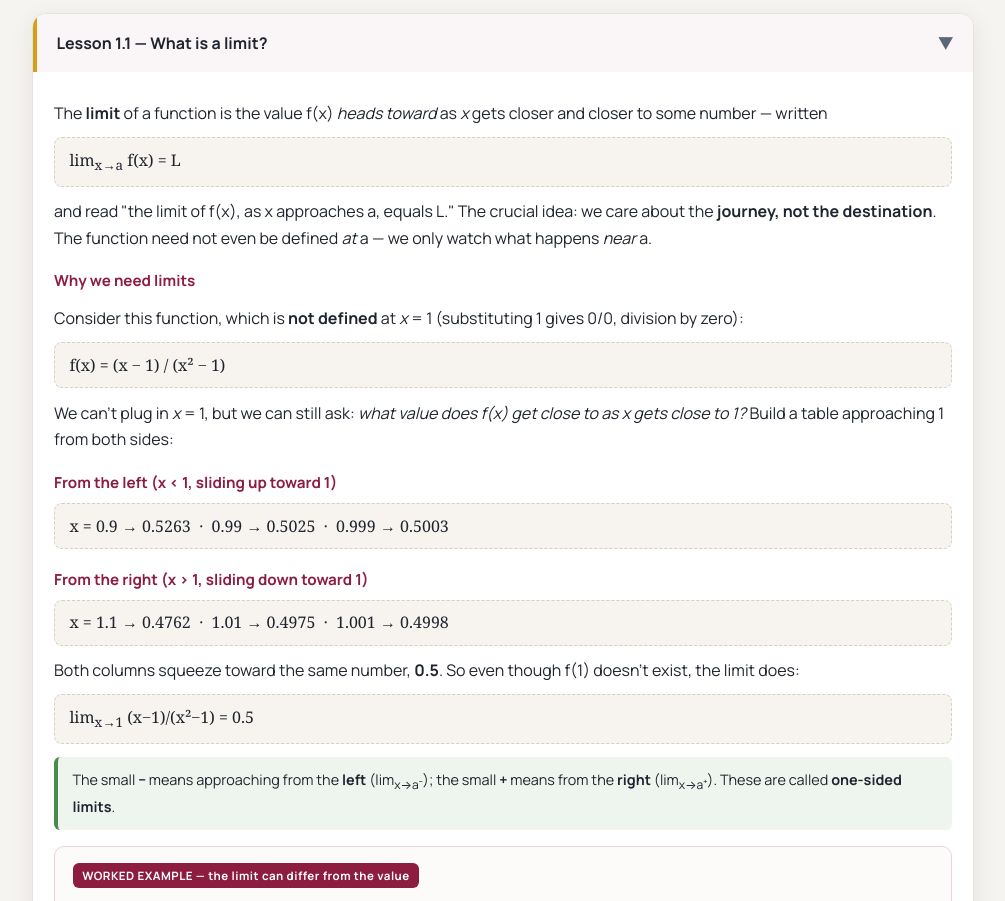
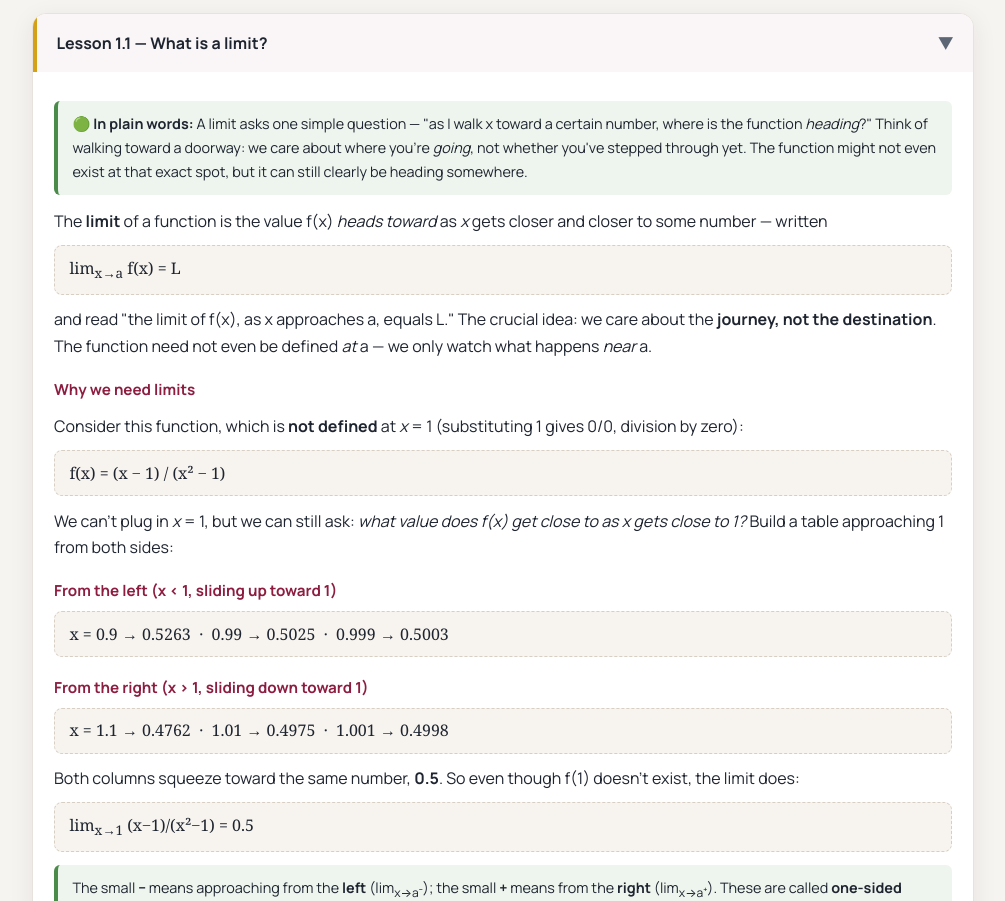
Before and after one commit to Himageo2006/utm-foundation-syllabus, a plain HTML site: page lessons-calculus.html in a window 1280 px wide. Shown: the part 863-1764 px from the top of the page, without its empty margins (137-1142 px from the left). Drawn offline with Linux system fonts and the light colour scheme.

Commit message:
Add plain-words simple explanations to all Calculus Limits lessons (1.1-1.8)

```diff
--- a/lessons-calculus.html
+++ b/lessons-calculus.html
@@ -101,6 +101,7 @@
     <!-- 1.1 -->
     <details class="lesson" open><summary>Lesson 1.1 — What is a limit?<span class="chev">▶</span></summary>
       <div class="body">
+        <div class="note">🟢 <strong>In plain words:</strong> A limit asks one simple question — "as I walk x toward a certain number, where is the function <em>heading</em>?" Think of walking toward a doorway: we care about where you're <em>going</em>, not whether you've stepped through yet. The function might not even exist at that exact spot, but it can still clearly be heading somewhere.</div>
         <p>The <strong>limit</strong> of a function is the value f(x) <em>heads toward</em> as <em>x</em> gets closer and closer to some number — written</p>
         <div class="math">lim<sub>x→a</sub> f(x) = L</div>
         <p>and read "the limit of f(x), as x approaches a, equals L." The crucial idea: we care about the <strong>journey, not the destination</strong>. The function need not even be defined <em>at</em> a — we only watch what happens <em>near</em> a.</p>
@@ -131,6 +132,7 @@
     <!-- 1.2 -->
     <details class="lesson"><summary>Lesson 1.2 — When does a limit exist?<span class="chev">▶</span></summary>
       <div class="body">
+        <div class="note">🟢 <strong>In plain words:</strong> Imagine two people walking toward the same point — one coming from the left, one from the right. If they meet at the <em>same</em> spot, the limit exists. If they're heading to two different spots, there's no single answer, so we say the limit "does not exist." Simple as that: <strong>both sides must agree.</strong></div>
         <p>The key rule:</p>
         <div class="note">The limit <strong>exists</strong> only if the left-hand limit and the right-hand limit are <strong>equal</strong>.</div>
         <div class="math">If &nbsp; lim<sub>x→a⁺</sub> f(x) = lim<sub>x→a⁻</sub> f(x) = L &nbsp;&nbsp;⇒&nbsp;&nbsp; lim<sub>x→a</sub> f(x) = L</div>
@@ -169,6 +171,7 @@
     <!-- 1.3 -->
     <details class="lesson"><summary>Lesson 1.3 — Rules of limits (the fast way)<span class="chev">▶</span></summary>
       <div class="body">
+        <div class="note">🟢 <strong>In plain words:</strong> Building a table every time is slow. For most ordinary functions there's a shortcut — just <strong>plug the number straight in</strong>. The rules below are simply permission slips that say "yes, plugging in is allowed here." The only time it's <em>not</em> allowed is when plugging in gives 0÷0 (covered next lesson).</div>
         <p>For "nice" (continuous) functions you don't need a table — just <strong>substitute</strong> the value. These limit laws make it legal:</p>
         <ul>
           <li><strong>Constant:</strong> lim<sub>x→a</sub> c = c</li>
@@ -196,6 +199,7 @@
     <!-- 1.4 -->
     <details class="lesson"><summary>Lesson 1.4 — Tricky limits: factorize or rationalize (0/0)<span class="chev">▶</span></summary>
       <div class="body">
+        <div class="note">🟢 <strong>In plain words:</strong> Sometimes plugging in gives 0÷0, which is meaningless — like the calculator shrugging. This usually means the top and bottom share a hidden common factor that's causing a fake problem. We <strong>tidy the expression first</strong> (factor it, or for roots multiply by the "conjugate") so the troublemaker cancels — <em>then</em> plug in and it works.</div>
         <p>Sometimes substituting gives <strong>0/0</strong> — an "indeterminate" form. Don't give up! Simplify first by <strong>factorizing</strong> or <strong>rationalizing</strong> (multiplying by the conjugate), then substitute.</p>
 
         <h4>Method A — Factorizing</h4>
@@ -226,6 +230,7 @@
     <!-- 1.5 -->
     <details class="lesson"><summary>Lesson 1.5 — Infinite limits (vertical asymptotes)<span class="chev">▶</span></summary>
       <div class="body">
+        <div class="note">🟢 <strong>In plain words:</strong> When you divide by a number that's getting tinier and tinier (close to zero), the answer gets huge. So near certain x-values the graph rockets up to +∞ or plunges down to −∞. The vertical line it hugs but never touches is called a <strong>vertical asymptote</strong> — like an invisible wall the curve runs alongside.</div>
         <p>Sometimes, as <em>x</em> approaches a value, f(x) shoots up to +∞ or down to −∞. Then we say f has an <strong>infinite limit</strong>, and the line x = a is a <strong>vertical asymptote</strong>.</p>
         <div class="ex">
           <span class="tag">EXAMPLE</span>
@@ -247,6 +252,7 @@
     <!-- 1.6 -->
     <details class="lesson"><summary>Lesson 1.6 — Limits at infinity (horizontal asymptotes)<span class="chev">▶</span></summary>
       <div class="body">
+        <div class="note">🟢 <strong>In plain words:</strong> Instead of asking "where does the graph go near a point?", we now ask "where does it settle if I zoom <em>way</em> out to the far right or far left?" Often it flattens out toward a fixed height — that height is a <strong>horizontal asymptote</strong>. The trick: tiny pieces like 1/x become basically 0 when x is enormous, so they just drop out.</div>
         <p>Now let <em>x</em> get huge (x → ∞) or hugely negative (x → −∞). We're studying the <strong>end behaviour</strong> of the graph.</p>
         <div class="note">Key theorem: for any positive power r, &nbsp;lim<sub>x→∞</sub> c/xʳ = 0. &nbsp;(Big bottom ⇒ fraction shrinks to 0.)</div>
         <h4>The method for fractions</h4>
@@ -272,6 +278,7 @@
     <!-- 1.7 -->
     <details class="lesson"><summary>Lesson 1.7 — Continuity at a point<span class="chev">▶</span></summary>
       <div class="body">
+        <div class="note">🟢 <strong>In plain words:</strong> A function is <strong>continuous</strong> if you can draw it without lifting your pen off the paper — no holes, no jumps, no gaps. To be continuous at one spot, three things must all be true: (1) the point actually exists, (2) both sides head to the same place, and (3) that place <em>is</em> where the point sits. If any one fails, the pen has to lift.</div>
         <p>A function is <strong>continuous</strong> at <em>x = a</em> if you can draw it through that point without lifting your pen. Formally, <strong>all three</strong> conditions must hold:</p>
         <ol>
           <li>f(a) is <strong>defined</strong> (a is in the domain).</li>
@@ -295,6 +302,7 @@
     <!-- 1.8 -->
     <details class="lesson"><summary>Lesson 1.8 — Types of discontinuity &amp; continuity on an interval<span class="chev">▶</span></summary>
       <div class="body">
+        <div class="note">🟢 <strong>In plain words:</strong> There are three ways the pen has to lift. A <strong>hole</strong> (one missing point — easily "filled"), a <strong>jump</strong> (the graph steps up or down suddenly), or an <strong>infinite</strong> break (it shoots off to ±∞). Knowing which kind you have tells you how "bad" the break is.</div>
         <h4>Three types of discontinuity</h4>
         <ul>
           <li><strong>Removable</strong> — there's a hole, but the limit exists (you could "fill" the point). e.g. (x²−x−2)/(x−2) at x = 2.</li>
--- a/sw.js
+++ b/sw.js
@@ -1,5 +1,5 @@
 /* UTM Foundation Hub — service worker (offline shell) */
-const CACHE = "utm-hub-v42";
+const CACHE = "utm-hub-v43";
 const ASSETS = [
   "index.html", "subject.html",
   "lessons-calculus.html", "lessons-physics.html", "lessons-chemistry.html", "lessons-computing.html",
```
